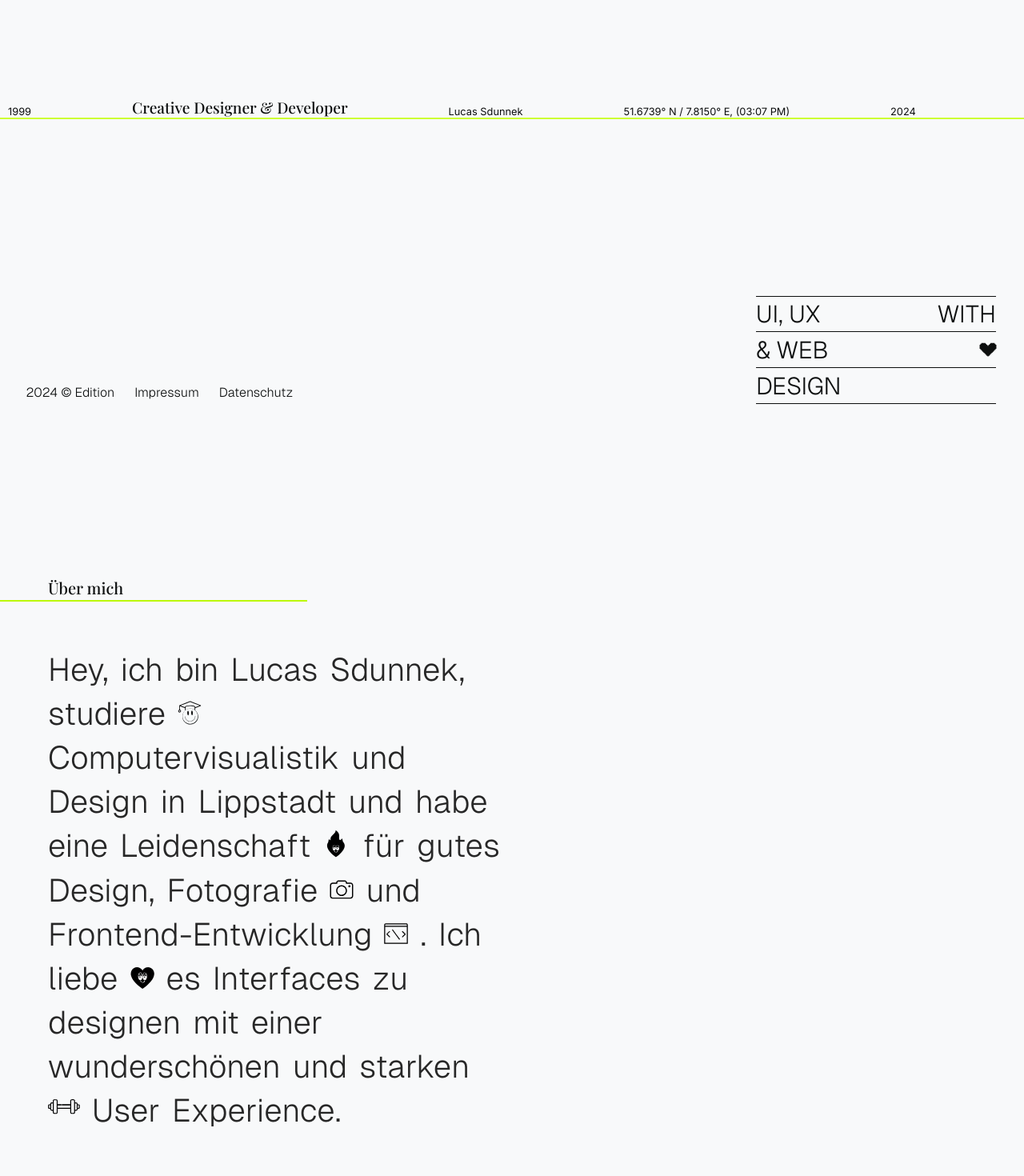
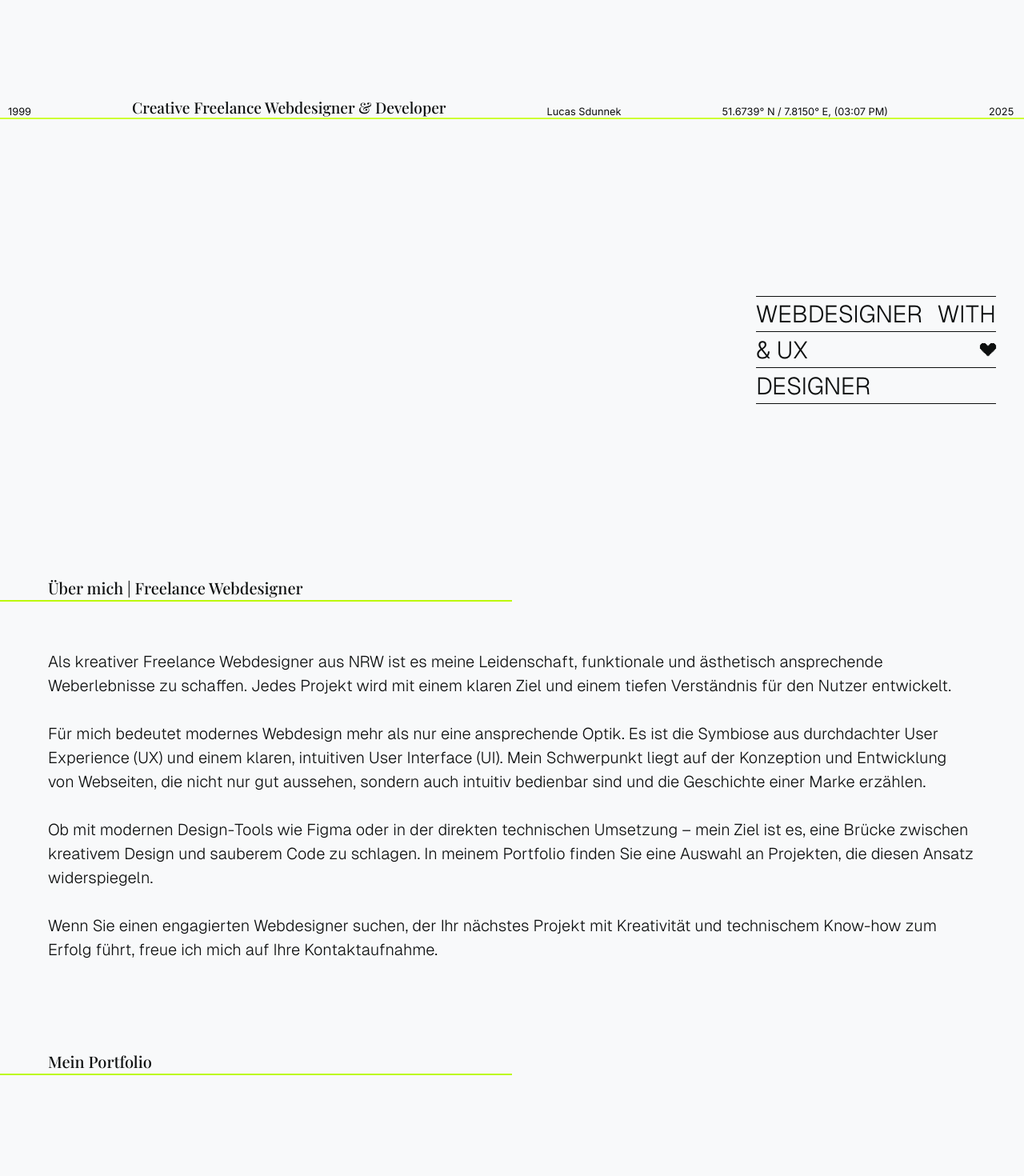
Before and after one commit to LucasSdu/Portfolio, a Next.js app: page / in a window 1280 px wide. Shown: the part 280-1750 px from the top of the page at 80% size. Built offline with nearby package versions, Linux system fonts and the light colour scheme.

Commit message:
change Keywords

```diff
--- a/src/app/layout.js
+++ b/src/app/layout.js
@@ -5,8 +5,11 @@ import Script from 'next/script'
 const inter = Inter({ subsets: ['latin'] })
 
 export const metadata = {
-  title: 'Lucas Sdunnek',
-  description: 'Willkommen bei meinem Portfolio. Mein Name ist Lucas Sdunnek',
+  title: 'Lucas Sdunnek | Webdesigner & Creative Developer für UI/UX',
+  description: 'Auf der Suche nach einem kreativen Freelance Webdesigner? Entdecken Sie mein Portfolio mit Fokus auf UI/UX Design und sehen Sie, wie ich Ihre Vision umsetze.',
+  keywords: ['Webdesigner', 'Freelance Webdesigner', 'Webdesign Portfolio', 'Figma Webdesigner', 'UX Webdesigner'],
+  authors: [{ name: 'Lucas Sdunnek' }],
+  creator: 'Lucas Sdunnek',
 }
 
 const GA_TRACKING_ID = 'G-GX97SM11DB';
--- a/src/app/page.js
+++ b/src/app/page.js
@@ -9,9 +9,6 @@ import AboutMe from "../components/Aboutme";
 import Text from "../components/Text";
 
 export default function Home() {
-  const paragraph =
-    "Hey, ich bin Lucas Sdunnek, studiere study Computervisualistik und Design in Lippstadt und habe eine Leidenschaft passion für gutes Design, Fotografie photography und Frontend-Entwicklung develop . Ich liebe heart es Interfaces zu designen mit einer wunderschönen und starken strong User Experience.";
-
   useEffect(() => {
     const lenis = new Lenis();
 
@@ -31,20 +28,34 @@ export default function Home() {
         <div>
           <AboutMe />
           <div className={styles.topic}>
-            <div className={styles.text}>Über mich</div>
+            <h2 className={styles.titleaboutme}>Über mich | Freelance Webdesigner</h2>
 
-            <hr style={{ border: "1px solid #BCF906", width: "30%" }} />
+            <hr style={{ border: "1px solid #BCF906", width: "50%" }} />
           </div>
-
-          <div className={styles.aboutme}>
-            <Text paragraph={paragraph} />
-          </div>
+          <p className={styles.text}>
+            Als kreativer Freelance Webdesigner aus NRW ist es meine
+            Leidenschaft, funktionale und ästhetisch ansprechende Weberlebnisse
+            zu schaffen. Jedes Projekt wird mit einem klaren Ziel und einem
+            tiefen Verständnis für den Nutzer entwickelt. <br></br><br></br> Für mich bedeutet
+            modernes Webdesign mehr als nur eine ansprechende Optik. Es ist die
+            Symbiose aus durchdachter User Experience (UX) und einem klaren,
+            intuitiven User Interface (UI). Mein Schwerpunkt liegt auf der
+            Konzeption und Entwicklung von Webseiten, die nicht nur gut
+            aussehen, sondern auch intuitiv bedienbar sind und die Geschichte
+            einer Marke erzählen.<br></br><br></br> Ob mit modernen Design-Tools wie Figma oder in
+            der direkten technischen Umsetzung – mein Ziel ist es, eine Brücke
+            zwischen kreativem Design und sauberem Code zu schlagen. In meinem
+            Portfolio finden Sie eine Auswahl an Projekten, die diesen Ansatz
+            widerspiegeln.<br></br><br></br> Wenn Sie einen engagierten Webdesigner suchen, der
+            Ihr nächstes Projekt mit Kreativität und technischem Know-how zum
+            Erfolg führt, freue ich mich auf Ihre Kontaktaufnahme.
+          </p>
         </div>
 
         <div className={styles.topic}>
-          <div className={styles.text}>Projekte</div>
+          <h2 className={styles.titleprojects}>Mein Portfolio</h2>
 
-          <hr style={{ border: "1px solid #BCF906", width: "30%" }} />
+          <hr style={{ border: "1px solid #BCF906", width: "50%" }} />
         </div>
         <div className={styles.containerProjects}>
           <Projects />
--- a/src/app/page.module.scss
+++ b/src/app/page.module.scss
@@ -15,12 +15,27 @@
   padding-bottom: 150px;
 }
 
-.text{
+.titleaboutme{
   padding-left: 60px;
   padding-top: 200px;
   color: #0D0F0F;
   font-size: 20px;
   font-family: "Playfair", sans-serif;
+}
+
+.titleprojects{
+  padding-left: 60px;
+  padding-top: 50px;
+  color: #0D0F0F;
+  font-size: 20px;
+  font-family: "Playfair", sans-serif;
+}
+
+.text{
+  padding: 60px;
+  color: #0D0F0F;
+  font-size: 20px;
+  font-family: "FeoniLight", sans-serif;
 }
 
 
--- a/src/components/Aboutme/index.jsx
+++ b/src/components/Aboutme/index.jsx
@@ -59,13 +59,13 @@ export default function Index() {
     <div ref={container} className={styles.body}>
       <div className={styles.info}>
         <div className={styles.birth}>1999</div>
-        <div className={styles.title}>Creative Designer & Developer</div>
+        <h1 className={styles.title}>Creative Freelance Webdesigner & Developer</h1>
 
-        <div className={styles.names}>Lucas Sdunnek</div>
+        <h1 className={styles.names}>Lucas Sdunnek</h1>
         <div className={styles.time}>
           51.6739° N / 7.8150° E, (<TimeInGermany />)
         </div>
-        <div className={styles.year}>2024</div>
+        <div className={styles.year}>2025</div>
       </div>
       <div className={styles.bezierkurve}>
         <Bezierkurve />
@@ -73,11 +73,11 @@ export default function Index() {
 
       <div className={styles.containerItem}>
         <div className={styles.lineItem}>
-          <div className={styles.Title}>UI, UX</div>
-          <div className={styles.Title}>WITH</div>
+          <h2 className={styles.Title}>WEBDESIGNER</h2>
+          <h2 className={styles.Title}>WITH</h2>
         </div>
         <div className={styles.lineItem}>
-          <div className={styles.Title}>& WEB</div>
+          <h2 className={styles.Title}>& UX</h2>
           <div className={styles.heartContainer}>
             <motion.svg
               viewBox="0 0 45.57 37.56"
@@ -100,34 +100,12 @@ export default function Index() {
           </div>
         </div>
         <div className={styles.lineItem}>
-          <div className={styles.Title}>DESIGN</div>
+          <div className={styles.Title}>DESIGNER</div>
         </div>
         <div className={styles.lineItem}>
           <div className={styles.Text}></div>
         </div>
       </div>
-
-      <div className={styles.infofooter}>
-        <div>
-          <span>
-            <p className={styles.nonClickableText}>2024 © Edition</p>
-          </span>
-        </div>
-        <div>
-          <span>
-            <Magnetic>
-              <a href="/impressum" className={styles.link}>
-                <p>Impressum</p>
-              </a>
-            </Magnetic>
-          </span>
-          <Magnetic>
-            <a href="/Datenschutz" className={styles.link}>
-              <p>Datenschutz</p>
-            </a>
-          </Magnetic>
-        </div>
-      </div>
     </div>
   );
 }
--- a/src/components/Contact/index.jsx
+++ b/src/components/Contact/index.jsx
@@ -54,10 +54,7 @@ export default function Index({ isActive, toggleMenu }) {
         <div className={styles.body}>
           <div className={styles.title}>
             <div className={styles.firstword}>
-              <span className={styles.letter}>Schreiben</span>
-            </div>
-            <div className={styles.lastword}>
-              <span className={styles.letter}>Sie mir</span>
+              <span className={styles.letter}>Lassen Sie <br /> uns zusammenarbeiten</span>
             </div>
 
 
--- a/src/components/Projects/index.jsx
+++ b/src/components/Projects/index.jsx
@@ -11,7 +11,7 @@ const projects = [
     title: "Dishcovery",
     src: "Dishcovery.jpg",
     link: "/dishcovery",
-    description: "Design & Development",
+    description: "Webdesign & Programmierung",
   },
   {
     title: "Stop Motions Videos",
@@ -29,7 +29,7 @@ const projects = [
     title: "Fotografie",
     src: "Fotografie.jpg",
     link: "/photography",
-    description: "Photography",
+    description: "Fotografie",
   },
 ];
 
--- a/src/pages/dishcovery/index.jsx
+++ b/src/pages/dishcovery/index.jsx
@@ -77,18 +77,30 @@ export default function ContactPage() {
             </Magnetic>
           </div>
 
-          <div className={styles.topic}>Dishcovery</div>
+          <h1 className={styles.topic}>Dishcovery</h1>
         </div>
+        <p class={styles.text}>
+          "Dishcovery" ist eine Rezept-App mit einer intuitiven
+          "Swipe"-Mechanik, bei der Nutzer Rezepte nach rechts zu ihrem
+          persönlichen Kochbuch hinzufügen oder nach links verwerfen können. Die
+          App bietet Filterfunktionen für Schwierigkeit, Preis und Dauer. <br />
+          Angemeldete Nutzer können ihr persönliches Kochbuch verwalten, eigene
+          Rezepte erstellen und hochladen sowie Rezepte bewerten, um die
+          Community zu unterstützen. Ein Gastzugang erlaubt das Entdecken der
+          Rezepte ohne Speicherfunktion. Die Benutzeroberfläche zeigt eine
+          übersichtliche Rezeptvorschau mit allen wichtigen Informationen und
+          eine Detailansicht mit Zutaten und Zubereitungsschritten. <br />In diesem
+          Projekt war ich für das UX-Design (Figma) und die Frontend-Entwicklung
+          (Svelte) verantwortlich. Als Backend-Lösung kam Supabase zum Einsatz.
+        </p>
         <div className={styles.space}></div>
-        <div className={styles.videoWrapper}>
-          <video
-            className={styles.video}
-            controls
-            src="https://res.cloudinary.com/dexbbnuzu/video/upload/v1723726124/fq0l64mujyhdgzjzqk8g.mp4"
-          >
-            Dein Browser unterstützt dieses Video-Format nicht.
-          </video>
-        </div>
+        <iframe
+          src="https://dishcoverme.vercel.app/"
+          width="800"
+          height="700"
+          allowFullScreen // Hinweis: 'allowfullscreen' wird oft zu 'allowFullScreen' in React
+          style={{ border: "1px solid rgba(0, 0, 0, 0.1)" }} // Hier ist die Korrektur!
+        ></iframe>
         {images.map((image, index) => (
           <div
             key={index}
--- a/src/pages/dishcovery/style.module.scss
+++ b/src/pages/dishcovery/style.module.scss
@@ -19,6 +19,14 @@
   align-items:first baseline;
   top: 40%;
   white-space: nowrap;
+}
+
+.text{
+  max-width: 90vw;
+  margin: auto;
+  color: #0D0F0F;
+  font-size: 1rem;
+  font-family: "FeoniLight", sans-serif;
 }
 
 .links {
--- a/src/pages/stopmotionvideos/index.jsx
+++ b/src/pages/stopmotionvideos/index.jsx
@@ -1,19 +1,13 @@
-
-
 import React, { useState, useEffect, useRef } from "react";
 import styles from "./style.module.scss";
 import Lenis from "@studio-freight/lenis";
 import Magnetic from "../../components/Magnetic";
 
 export default function ContactPage() {
-
-
-
   const videos = [
     {
       url: "https://res.cloudinary.com/dexbbnuzu/video/upload/q_auto/v1723728692/u1utnqdq7s9i1bgphtvw.mp4",
       align: "left",
-
     },
     {
       url: "https://res.cloudinary.com/dexbbnuzu/video/upload/q_auto/v1723728696/a9kz3i5oilpacjhtx0em.mp4",
@@ -33,11 +27,10 @@ export default function ContactPage() {
     },
   ];
 
-
   return (
     <div className={styles.body}>
-<div className={styles.container}>
-<div className={styles.topbar}>
+      <div className={styles.container}>
+        <div className={styles.topbar}>
           <div className={styles.links}>
             <Magnetic>
               <button
@@ -49,9 +42,25 @@ export default function ContactPage() {
             </Magnetic>
           </div>
 
-          <div className={styles.topic}>Fotografie</div>
+          <h1 className={styles.topic}>Stop Motions Videos</h1>
         </div>
-      <div className={styles.videoGrid}>
+        <p className={styles.text}>
+            Im Rahmen eines Gruppenprojekts habe ich an der Konzeption und
+            Erstellung einer Serie von Stop-Motion-Videos mitgewirkt. Das Ziel
+            des Projekts war es, die Zubereitung verschiedener Cocktails auf
+            eine visuell kreative und leicht verständliche Weise zu erklären. <br />
+            Meine Rolle im Team umfasste dabei mehrere Aspekte des kreativen
+            Prozesses. Von der ersten Ideenfindung und dem Storyboarding über
+            das Set-Design und die eigentliche Frame-by-Frame-Animation bis hin
+            zur finalen Postproduktion habe ich dazu beigetragen, dass die
+            Videos eine einheitliche, ansprechende Ästhetik erhalten. <br /> Dieses
+            Projekt war eine hervorragende Übung darin, komplexe Abläufe (die
+            Cocktail-Zubereitung) in kurze, unterhaltsame und informative
+            visuelle Geschichten zu übersetzen. Es zeigt meine Fähigkeit, über
+            das reine Webdesign hinaus auch in anderen kreativen Medien wie der
+            Videoanimation und dem Storytelling zu arbeiten.
+          </p>
+        <div className={styles.videoGrid}>
           {videos.map((video, index) => (
             <div
               key={index}
@@ -65,11 +74,8 @@ export default function ContactPage() {
           ))}
         </div>
         <div className="lg:mb-96 md:mb-1"></div>
-
+      </div>
+      <div style={{ backgroundColor: "#ffffff", height: "50vh" }}></div>
     </div>
-    <div style={{ backgroundColor: "#ffffff", height: "50vh" }}></div>
-
-    </div>
-
   );
 }
--- a/src/pages/stopmotionvideos/style.module.scss
+++ b/src/pages/stopmotionvideos/style.module.scss
@@ -28,6 +28,14 @@
   color: #151310;
 }
 
+.text{
+  max-width: 90vw;
+  margin: auto;
+  color: #0D0F0F;
+  font-size: 1rem;
+  font-family: "FeoniLight", sans-serif;
+}
+
 .topic {
   color: #151310;
   font-size: 50px;
@@ -47,7 +55,7 @@
     flex-direction: column;
     align-items: center;
     padding: 20px;
-    padding-top: 500px;
+    padding-top: 50px;
   }
 
   .videoWrapper.left {
```
